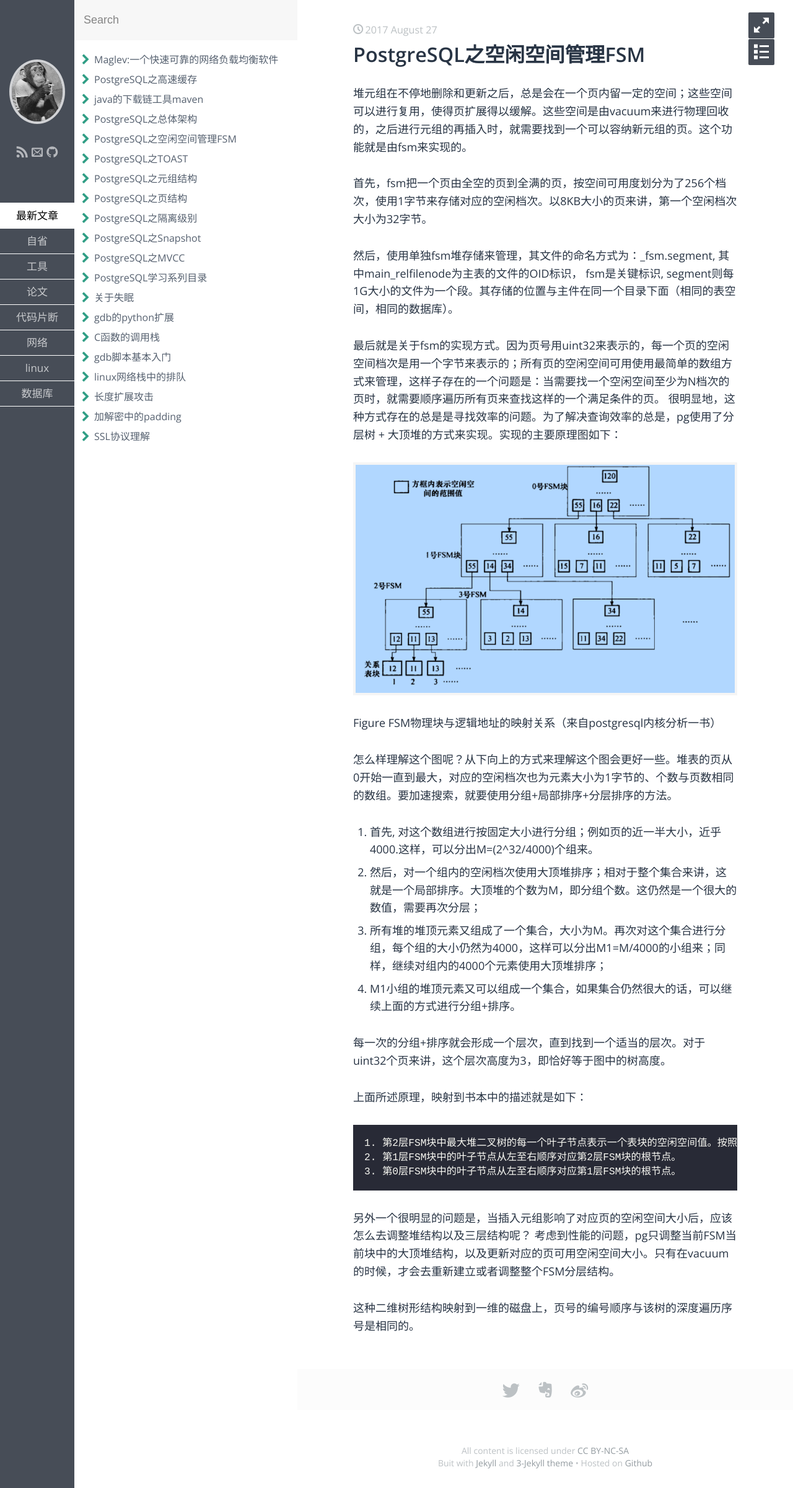
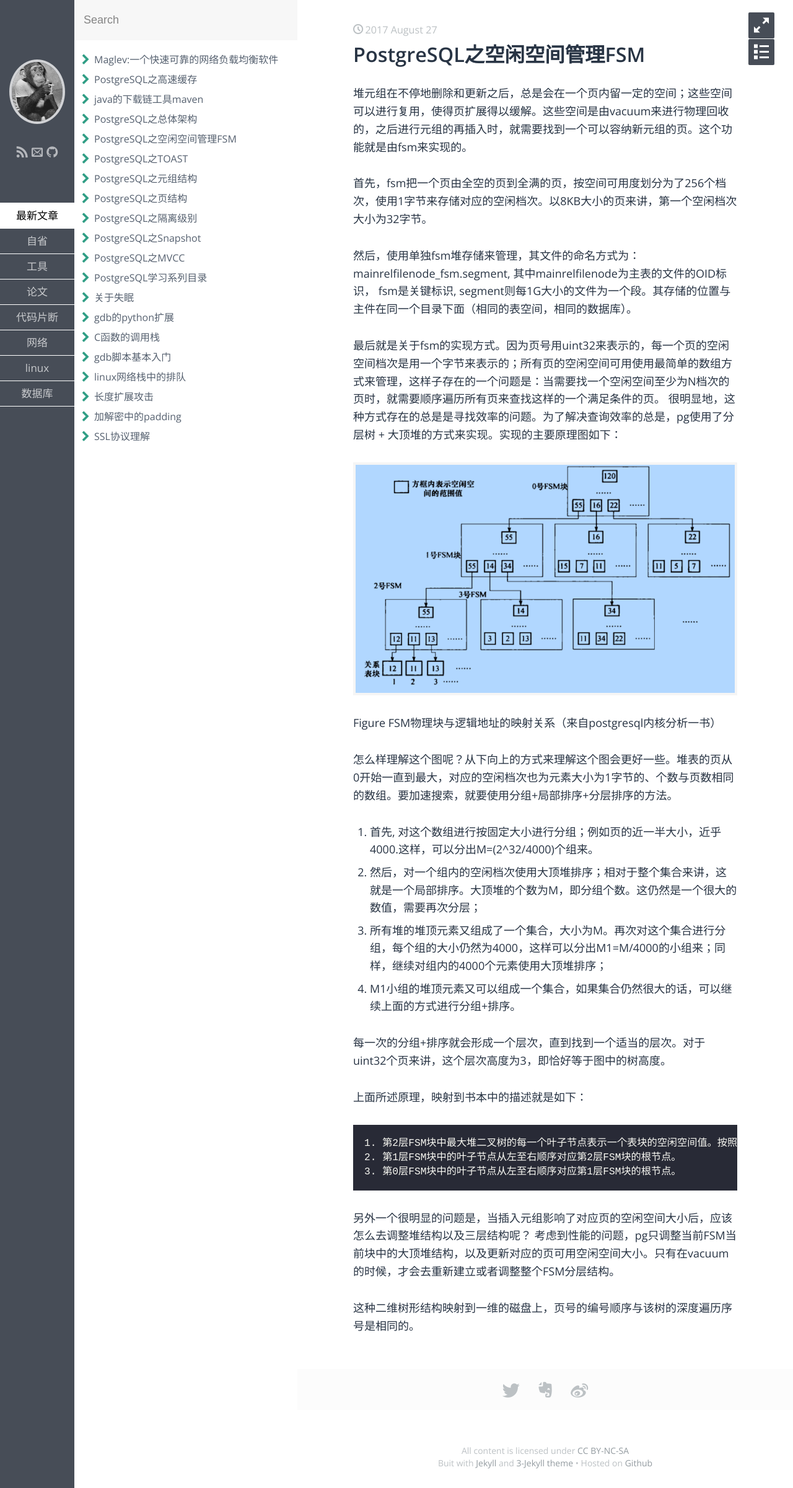
Before and after one commit to feelkill/feelkill.github.io, a Jekyll site: the page built from _posts/database/2017-08-27-pg-fsm.md, in a window 1280 px wide. Shown: the whole page at 62% size. Built offline with Jekyll 4.4.1, drawn with Linux system fonts in a browser that asks for light colours; some web fonts are replaced.

Commit message:
1. fix display error; 2. 修正图片不显示的问题

```diff
--- a/_posts/database/2017-08-27-pg-fsm.md
+++ b/_posts/database/2017-08-27-pg-fsm.md
@@ -10,7 +10,7 @@ keywords: PostgreSQL, 空闲空间管理, FSM
 
 首先，fsm把一个页由全空的页到全满的页，按空间可用度划分为了256个档次，使用1字节来存储对应的空闲档次。以8KB大小的页来讲，第一个空闲档次大小为32字节。
 
-然后，使用单独fsm堆存储来管理，其文件的命名方式为：<main_relfilenode>_fsm.segment, 其中main_relfilenode为主表的文件的OID标识， fsm是关键标识, segment则每1G大小的文件为一个段。其存储的位置与主件在同一个目录下面（相同的表空间，相同的数据库）。
+然后，使用单独fsm堆存储来管理，其文件的命名方式为：mainrelfilenode_fsm.segment, 其中mainrelfilenode为主表的文件的OID标识， fsm是关键标识, segment则每1G大小的文件为一个段。其存储的位置与主件在同一个目录下面（相同的表空间，相同的数据库）。
 
 最后就是关于fsm的实现方式。因为页号用uint32来表示的，每一个页的空闲空间档次是用一个字节来表示的；所有页的空闲空间可用使用最简单的数组方式来管理，这样子存在的一个问题是：当需要找一个空闲空间至少为N档次的页时，就需要顺序遍历所有页来查找这样的一个满足条件的页。 很明显地，这种方式存在的总是是寻找效率的问题。为了解决查询效率的总是，pg使用了分层树 + 大顶堆的方式来实现。实现的主要原理图如下：
 
```
Also changed, not shown: _posts/paper_we_love/2017-09-03-maglev-network-load-balancer.md (+2 -2 lines), assets/2017/maglev-forwarder-struct.jpg (added), assets/2017/maglev-pakage-flow.jpg (added).
